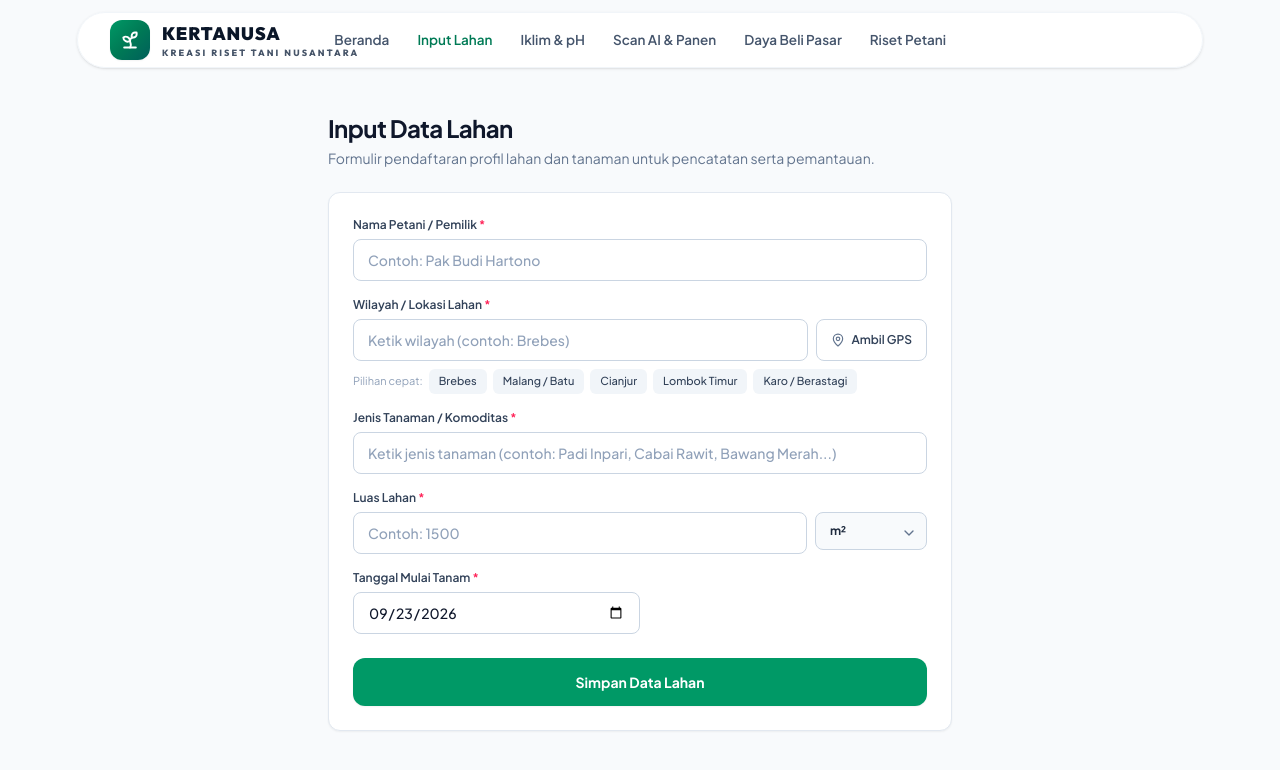
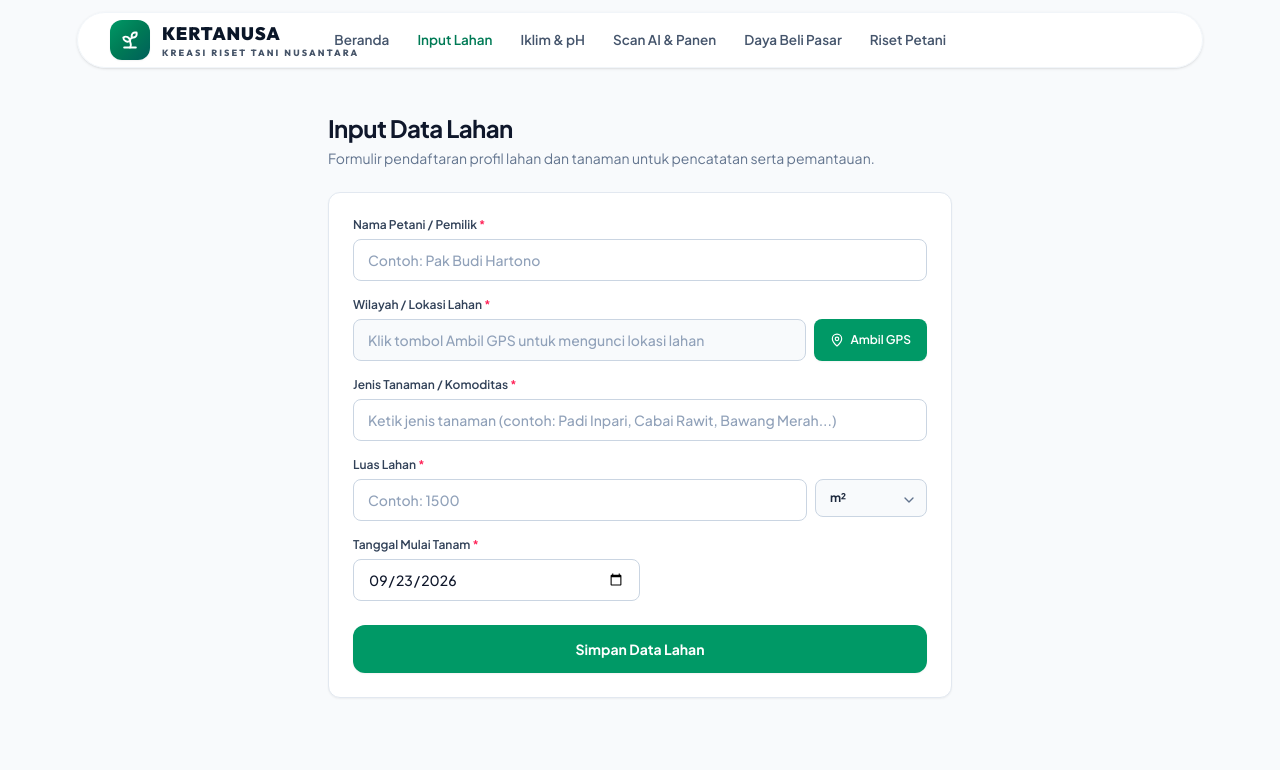
Before and after one commit to riiardian/kertanusa, a Next.js app: page /input-lahan in a window 1280 px wide. Shown: the top 770 px of the page. Built offline with nearby package versions, Linux system fonts and the light colour scheme.

Commit message:
feat: blok input manual lokasi, hapus pilihan cepat, dan wajibkan kunci koordinat via tombol Ambil GPS

```diff
--- a/src/app/input-lahan/page.tsx
+++ b/src/app/input-lahan/page.tsx
@@ -181,7 +181,7 @@ export default function InputLahanPage() {
       (err) => {
         setGpsStatus('error');
         if (err.code === 1) {
-          setGpsErrorMsg('Akses GPS satelit ditolak browser HP karena koneksi HTTP (bukan HTTPS). Buka chrome://flags di HP dan aktifkan "Insecure origins treated as secure" untuk http://10.73.242.95:3000, atau gunakan Pilihan Cepat di bawah.');
+          setGpsErrorMsg('Akses GPS ditolak peramban. Silakan izinkan akses lokasi (GPS) pada pengaturan browser HP Anda.');
         } else if (err.code === 2) {
           setGpsErrorMsg('Sinyal satelit GPS tidak terdeteksi. Pastikan fitur lokasi HP Anda aktif.');
         } else {
@@ -381,15 +381,15 @@ export default function InputLahanPage() {
             />
           </div>
 
-          {/* Wilayah / Lokasi & Tombol GPS (Awalnya Kosong) */}
+          {/* Wilayah / Lokasi & Tombol GPS (Hanya via GPS, Input Manual Diblok) */}
           <div className="space-y-1.5">
             <div className="flex items-center justify-between">
               <label className="block text-xs font-semibold text-slate-700">
                 Wilayah / Lokasi Lahan <span className="text-rose-500">*</span>
               </label>
               {formData.lat && formData.lon && (
-                <span className="text-[11px] text-slate-500 font-mono">
-                  GPS: {formData.lat.toFixed(4)}, {formData.lon.toFixed(4)}
+                <span className="text-[11px] font-mono text-emerald-700 font-semibold bg-emerald-50 px-2 py-0.5 rounded-md border border-emerald-200">
+                  GPS: {formData.lat.toFixed(4)}, {formData.lon.toFixed(4)} ({formData.akurasi_gps ? `±${formData.akurasi_gps}m` : 'Terkunci'})
                 </span>
               )}
             </div>
@@ -398,56 +398,31 @@ export default function InputLahanPage() {
               <input
                 type="text"
                 required
+                readOnly
                 value={formData.daerah}
-                onChange={(e) => setFormData({ ...formData, daerah: e.target.value })}
-                placeholder="Ketik wilayah (contoh: Brebes)"
-                className="flex-1 px-3.5 py-2.5 rounded-lg border border-slate-300 focus:border-emerald-600 focus:ring-2 focus:ring-emerald-600/15 text-sm outline-none transition-all duration-200 font-medium text-slate-900 placeholder:text-slate-400"
+                placeholder="Klik tombol Ambil GPS untuk mengunci lokasi lahan"
+                className="flex-1 px-3.5 py-2.5 rounded-lg border border-slate-300 bg-slate-50 text-slate-800 text-sm outline-none cursor-not-allowed select-none font-medium placeholder:text-slate-400 placeholder:text-xs sm:placeholder:text-sm"
               />
               <button
                 type="button"
                 onClick={handleActivateGps}
                 disabled={gpsStatus === 'loading'}
-                className="px-3.5 py-2.5 rounded-lg border border-slate-300 hover:bg-slate-50 active:scale-95 text-slate-700 text-xs font-semibold flex items-center gap-1.5 transition-all duration-150 cursor-pointer shrink-0"
+                className="px-4 py-2.5 rounded-lg bg-emerald-600 hover:bg-emerald-700 active:scale-95 text-white text-xs font-semibold flex items-center gap-1.5 transition-all duration-150 cursor-pointer shrink-0 disabled:opacity-60 shadow-xs"
               >
                 {gpsStatus === 'loading' ? (
-                  <RefreshCw className="w-3.5 h-3.5 animate-spin text-slate-600" />
+                  <RefreshCw className="w-3.5 h-3.5 animate-spin text-white" />
                 ) : (
-                  <MapPin className="w-3.5 h-3.5 text-slate-500" />
+                  <MapPin className="w-3.5 h-3.5 text-white" />
                 )}
                 <span>{gpsStatus === 'loading' ? 'Mendeteksi...' : 'Ambil GPS'}</span>
               </button>
             </div>
 
             {gpsStatus === 'error' && (
-              <p className="text-[11px] text-amber-700 bg-amber-50 p-2.5 rounded-lg border border-amber-200 leading-relaxed">
+              <p className="text-[11px] text-amber-800 bg-amber-50 p-2.5 rounded-lg border border-amber-200 leading-relaxed">
                 {gpsErrorMsg}
               </p>
             )}
-
-            {/* Pilihan Cepat Wilayah */}
-            <div className="flex flex-wrap items-center gap-1.5 pt-0.5">
-              <span className="text-[11px] text-slate-400">Pilihan cepat:</span>
-              {REGIONS.slice(0, 5).map((r) => (
-                <button
-                  type="button"
-                  key={r.id}
-                  onClick={() => {
-                    setFormData(prev => ({
-                      ...prev,
-                      daerah: r.nama,
-                      lat: r.lat,
-                      lon: r.lon,
-                      akurasi_gps: 10
-                    }));
-                    setGpsStatus('idle');
-                    setGpsErrorMsg('');
-                  }}
-                  className="px-2.5 py-1 rounded-md text-[11px] bg-slate-100 hover:bg-slate-200 active:scale-95 text-slate-700 font-medium transition-all duration-150 cursor-pointer"
-                >
-                  {r.nama.split(',')[0]}
-                </button>
-              ))}
-            </div>
           </div>
 
           {/* Jenis Tanaman (Input Bebas Manual 100% Tanpa Dropdown) */}
```
